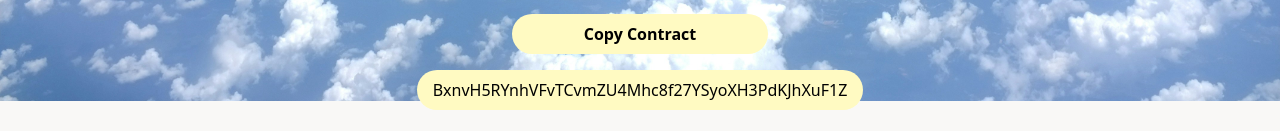
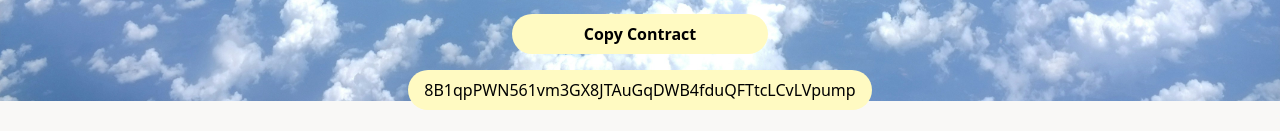
Before and after one commit to devvspaces/ktty-companion, a Next.js app: page / in a window 1280 px wide. Shown: the part 699-830 px from the top of the page. Built offline with nearby package versions, Linux system fonts and the light colour scheme.

Commit message:
chore: update contract address in Home component

```diff
--- a/app/page.tsx
+++ b/app/page.tsx
@@ -5,7 +5,7 @@ import { useState } from 'react'
 
 export default function Home() {
   const [copied, setCopied] = useState(false)
-  const contract = 'BxnvH5RYnhVFvTCvmZU4Mhc8f27YSyoXH3PdKJhXuF1Z'
+  const contract = '8B1qpPWN561vm3GX8JTAuGqDWB4fduQFTtcLCvLVpump'
 
   const copyToClipboard = async () => {
     await navigator.clipboard.writeText(contract)
```
